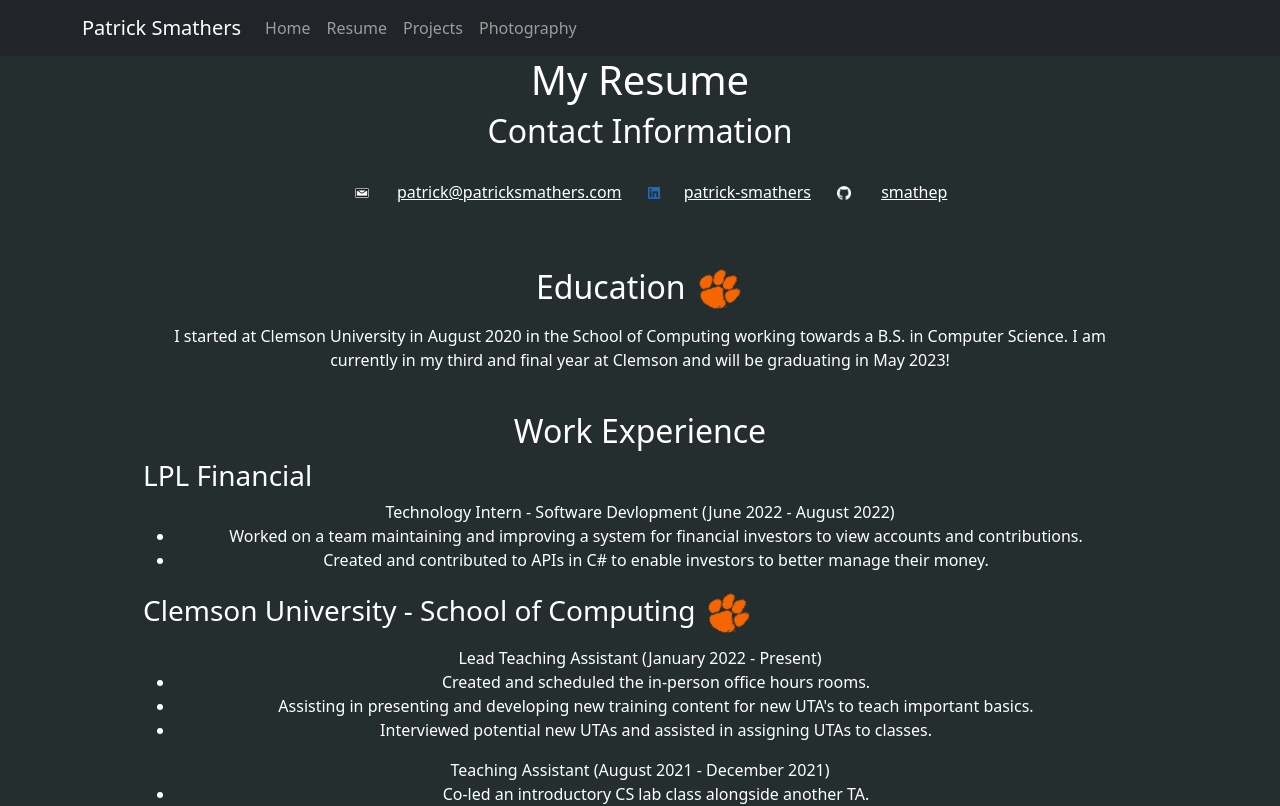
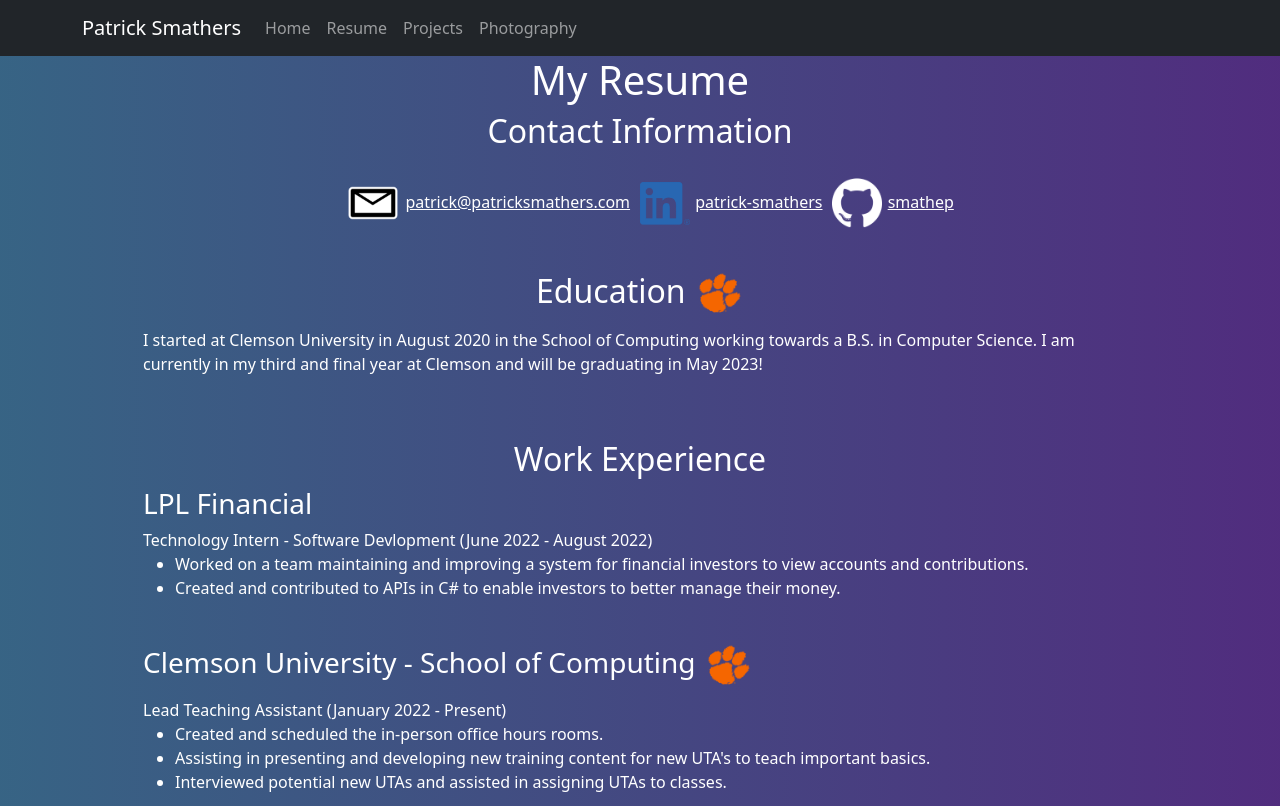
Before and after one commit to smathep/Portfolio, a React (Create React App) app: page /resume in a window 1280 px wide. Shown: the top 806 px of the page. Built offline with nearby package versions, Linux system fonts and the light colour scheme.

Commit message:
Updated background colors and format

```diff
--- a/src/App.css
+++ b/src/App.css
@@ -1,5 +1,6 @@
 .App {
-  text-align: center;
+  /* text-align: center; */
+  /* style={{ background: 'linear-gradient(to right, rgba(102, 126, 234, 0.5), rgba(118, 75, 162, 0.5))' }} */
 }
 /*
 .attractionContainer{
@@ -36,24 +37,17 @@
 .App-link {
   color: #61dafb;
 }
-
-@keyframes App-logo-spin {
-  from {
-    transform: rotate(0deg);
-  }
-  to {
-    transform: rotate(360deg);
-  }
-}
 :root{
   --purple: rgb(66, 71, 100) !important;
   --background-color: rgb(37, 46, 46) !important;
   --negativeBodyMargin: -10%;
   --bodyMargin: 10%;
+  --border-color: rgb(36, 42, 76);
 }
 
 body{
   background-color: var(--background-color) !important;
+  background-image: linear-gradient(to right, rgba(73, 153, 218, 0.5), rgba(124, 43, 206, 0.5)) !important;
   color: white !important;
   /* color: black !important; */
   /* text-align: center; */
@@ -124,9 +118,11 @@
 
 #projectPictures{
   margin: 5px;
-  border: 10px solid var(--purple) !important;
+  /* border: 10px solid var(--purple) !important; */
+  border: 2px solid rgba(255, 255, 255, 0.402) !important;
   margin-left: auto;
   margin-right: auto;
+  margin-bottom: 20px;
   display: block;
   text-align: center;
   align-self: center;
@@ -135,6 +131,10 @@
 
 #content{
   margin: 0 10%;
+}
+
+.centered{
+  text-align: center;
 }
 
 .table{
--- a/src/App.js
+++ b/src/App.js
@@ -21,7 +21,7 @@
 
 	render(){
 		return (
-			<div className='App'>
+			<div className='App' >
 				{/* <Navbar /> */}
 				{/* <Home /> */}
 				<Index />
--- a/src/pages/Home.jsx
+++ b/src/pages/Home.jsx
@@ -13,13 +13,14 @@
             <div id="content">
 
                 <br />
-                <h1 style={{"text-align": "center", "background-color": "var(--purple)", "border": "20px solid var(--purple)"}}>Hello! My name is Patrick Smathers</h1>
+                {/* <h1 style={{"text-align": "center", "background-color": "var(--purple)", "border": "20px solid var(--purple)"}}>Hello! My name is Patrick Smathers</h1> */}
+                <h1 style={{"text-align": "center", "background-color": "var(--border-color)", "border": "20px solid var(--border-color)"}}>Hello! My name is Patrick Smathers</h1>
 
 
                 <br /><br />
                 {/* <!-- mags suggests using Flex to get better styling --> */}
                 <div style={{"display": "inline-block"}}>
-                    <img src="./assets/index/portrait.jpeg" alt="Patrick Smathers" width="25%" style={{"float": "right", "margin": "5px", "border": "5px solid var(--purple)"}} />
+                    <img src="./assets/index/portrait.jpeg" alt="Patrick Smathers" width="25%" style={{"float": "right", "margin": "5px", "border": "5px solid var(--border-color)"}} />
                     <h2>About Me:</h2>
                     <p>
                         I am currently in my third and final year at Clemson University working towards a B.S. in Computer Science. I enjoy running and photography in my spare time. Feel free to look around this site to learn more about me, what I've done, and what I'm interested in.
--- a/src/pages/Projects.jsx
+++ b/src/pages/Projects.jsx
@@ -17,6 +17,7 @@
                         The user can choose the coordinates of the set to center around, the zoom level, and the number of threads to use in the rendering process.
                         The code and documentation for this app is available on <a id="links" href="https://github.com/smathep/Mandelbrot">GitHub</a>.
                         <br/>
+                        <br/>
                         <img id="projectPictures" src="./assets/projects/1xZoom4K.png" alt="Mandelbrot set zoomed out in 4K"/>
 
                         <img id="projectPictures" src="./assets/projects/Zoom4K.png" alt="Zoomed in mandelbrot set in 4K"/>
@@ -28,7 +29,7 @@
                 <div>
                     <h2>Fractals.tech</h2>
                     <p>
-                        Fractals.tech came about during Clemson's 2022 CUHackit hackathon as a team submission. Our project won the award for best use of a .tech domain at the event. Through this site, you can make several different types of fractals, modify the variables of the equation used to create them, and download the image to your machine. The front end website is written in CSS and HTML, Python for the math and image generation, and a FastAPI written in Python to connect them together. You can find it at <a id="links" href="https://fractals.tech">fractals.tech</a>, hosted on my teammate Milo's website.
+                        Fractals.tech came about during Clemson's 2022 CUHackit hackathon as a team submission. Our project won the award for best use of a .tech domain at the event. Through this site, you can make several different types of fractals, modify the variables of the equation used to create them, and download the image to your machine. The front end website is written in CSS and HTML, Python for the math and image generation, and a FastAPI written in Python to connect them together. You can find it at <a id="links" href="https://fractals.iapetus11.me">fractals.iapetus.me</a>, hosted on my teammate Milo's website.
                     </p>
                 </div>
                 <div>
--- a/src/pages/Resume.jsx
+++ b/src/pages/Resume.jsx
@@ -10,16 +10,16 @@
     return (
         <div>
           {/* <Navbar/> */}
-          <div id="content">
+          <div id="content" >
 
             <h1>My Resume</h1>
             <h2>Contact Information</h2>
 
-            <div class="table">
+            <div class="table" className='centered'>
                 <ul id="horizontal-list">
-                    <li><img src="./assets/resume/email_icon.png" width="30px" style={{"vertical-align": "middle", "margin-right": "8px"}}/> <a id="links" href="mailto:patrick@patricksmathers.com">patrick@patricksmathers.com</a></li>
-                    <li><img src="./assets/resume/LI-In-Bug.png" width="30px" style={{"vertical-align": "middle", "margin-right": "2px"}}/> <a id="links" href="https://www.linkedin.com/in/patrick-smathers/">patrick-smathers</a></li>
-                    <li><img src="./assets/resume/GitHub-Mark-Light-120px-plus.png" width="30px" style={{"vertical-align": "middle", "margin-right": "10px"}}/> <a id="links" href="https://github.com/smathep/">smathep</a></li>
+                    <li><img src="./assets/resume/email_icon.png" width="50px" style={{"vertical-align": "middle", "margin-right": "3px"}}/> <a id="links" href="mailto:patrick@patricksmathers.com">patrick@patricksmathers.com</a></li>
+                    <li><img src="./assets/resume/LI-In-Bug.png" width="50px" style={{"vertical-align": "middle", "margin-right": "1px"}}/> <a id="links" href="https://www.linkedin.com/in/patrick-smathers/">patrick-smathers</a></li>
+                    <li><img src="./assets/resume/GitHub-Mark-Light-120px-plus.png" width="50px" style={{"vertical-align": "middle", "margin-right": "1px"}}/> <a id="links" href="https://github.com/smathep/">smathep</a></li>
                 </ul>
             </div>
 
@@ -30,6 +30,7 @@
                 I started at Clemson University in August 2020 in the School of Computing working towards a B.S. in Computer Science. I am currently in my third and final year at Clemson and will be graduating in May 2023!
             </p>
 
+            <br/>
             <br/>
             <h2>Work Experience</h2>
 
@@ -42,6 +43,7 @@
                     <li>Created and contributed to APIs in C# to enable investors to better manage their money.</li>
                 </ul>
             </p>
+            <br />
 
             <h3 >Clemson University - School of Computing <img src="./assets/resume/Paw_RGB__Orange.png" width="50px" style={{"vertical-align": "middle"}}/> </h3>
             <p>
@@ -62,7 +64,7 @@
                     <li>Worked alongside a team of UTAs to provide support to students outside of lab and lecture during office hours.</li>
                 </ul>
             </p>
-
+            <br />
             <h3>Clemson University - Clemson Computing and Information Technology <img src="./assets/resume/Paw_RGB__Orange.png" width="50px" style={{"vertical-align": "middle;"}}/> </h3>
             <p>
                 Laptop Support Technician (January 2021 - December 2021)
@@ -71,6 +73,7 @@
                     <li>Trained new student workers in our protocols and procedures</li>
                 </ul>
             </p>
+            <br />
             <br />
             <h2>Skills</h2>
             <ul>
@@ -81,7 +84,8 @@
                     Exposure to C, Python, HTML/CSS, MySQL, shell scripting, AWS (Route 53, CloudFront, Lambda, S3), Agile Dev., C#
                 </li>
             </ul>
-
+            <br />
+            <br />
             <h2>Projects</h2>
             <p>Check out the Projects page for more detail!</p>
             <ul>
@@ -91,6 +95,8 @@
                 <li><a id="links" href="https://fractals.tech">Fractals.tech</a> - Group hackathon project where users can create different types of fractals on a website, modify their parameters and appearance, and download the image. Won a category award for using a .tech domain. </li>
             </ul>
 
+            <br />
+            <br />
             <h2>Awards/Recognitions</h2>
             <ul>
                 <li>Palmetto Fellows and STEM enhancement (August 2020 - Present)</li>
@@ -102,11 +108,15 @@
                 <li>1 of 100 HSF STEM Summit Invitees - 2022</li>
             </ul>
 
+            <br />
+            <br />
             <h2>Activites</h2>
             <ul>
                 <li>Clemson Photography Club: Spring 2021 - Present</li>
             </ul>
 
+            <br />
+            <br />
             <h2>Interests</h2>
             <ul>
                 <li>Photography</li>
```
Also changed, not shown: src/index.js (+1 -13 lines), 1 other file (tests, documents, lock files or other folders).
